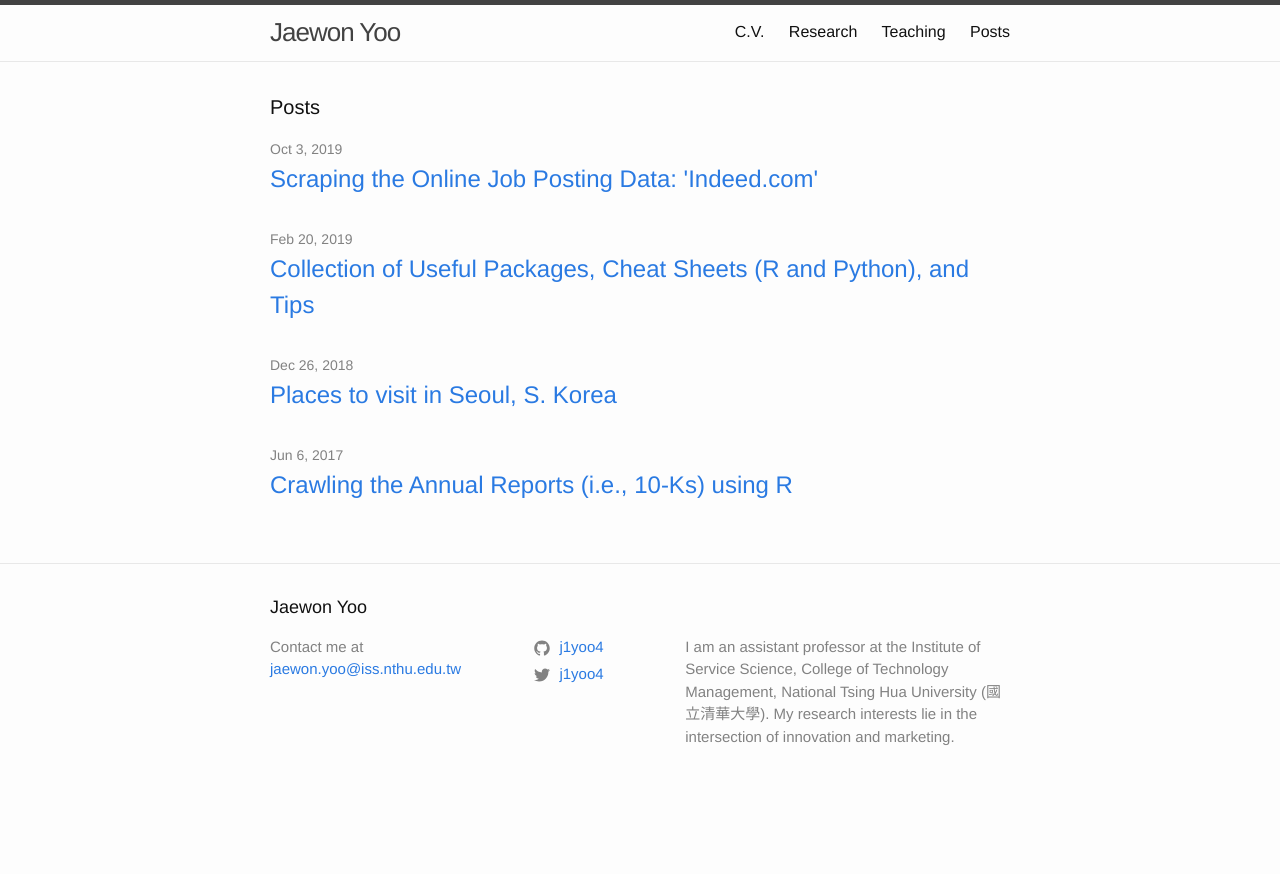
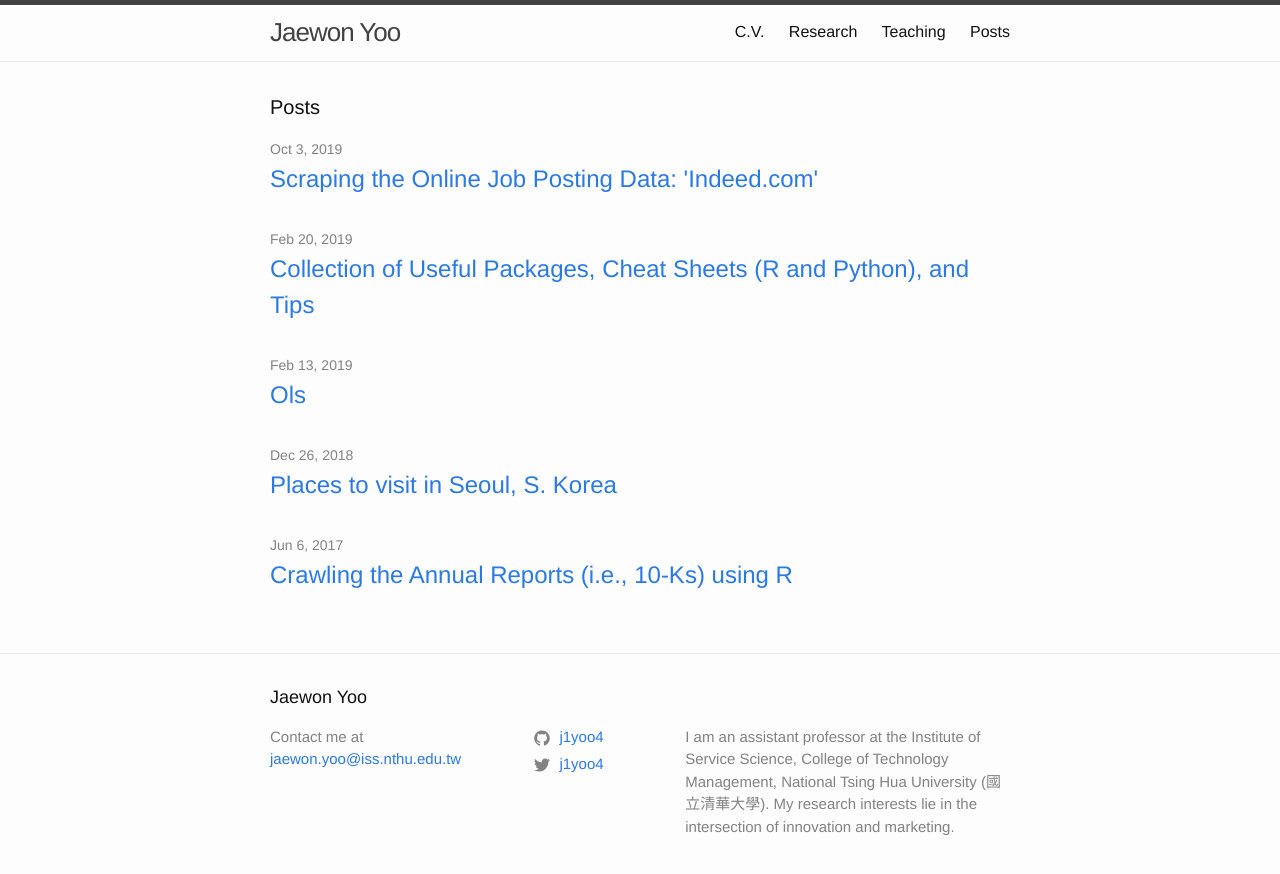
Before and after one commit to j1yoo/j1yoo.github.io, a Jekyll site: the page built from index.markdown, in a window 1280 px wide. Shown: the top 874 px of the page. Built offline with Jekyll 4.4.1, drawn with Linux system fonts in a browser that asks for light colours.

Commit message:
Update and rename ols2.html to 2019-02-13-ols.html

```diff
--- a/_posts/ols2.html
+++ b/_posts/2019-02-13-ols.html
@@ -165,8 +165,6 @@
 
 
 <h1 class="title toc-ignore">Hand-Rolling OLS Regression</h1>
-<h4 class="author">Jaewon Yoo</h4>
-<h4 class="date">2/12/2019</h4>
 
 </div>
 
@@ -367,4 +365,5 @@
 </script>
 
 </body>
+Created on Feb. 13, 2019
 </html>
```
